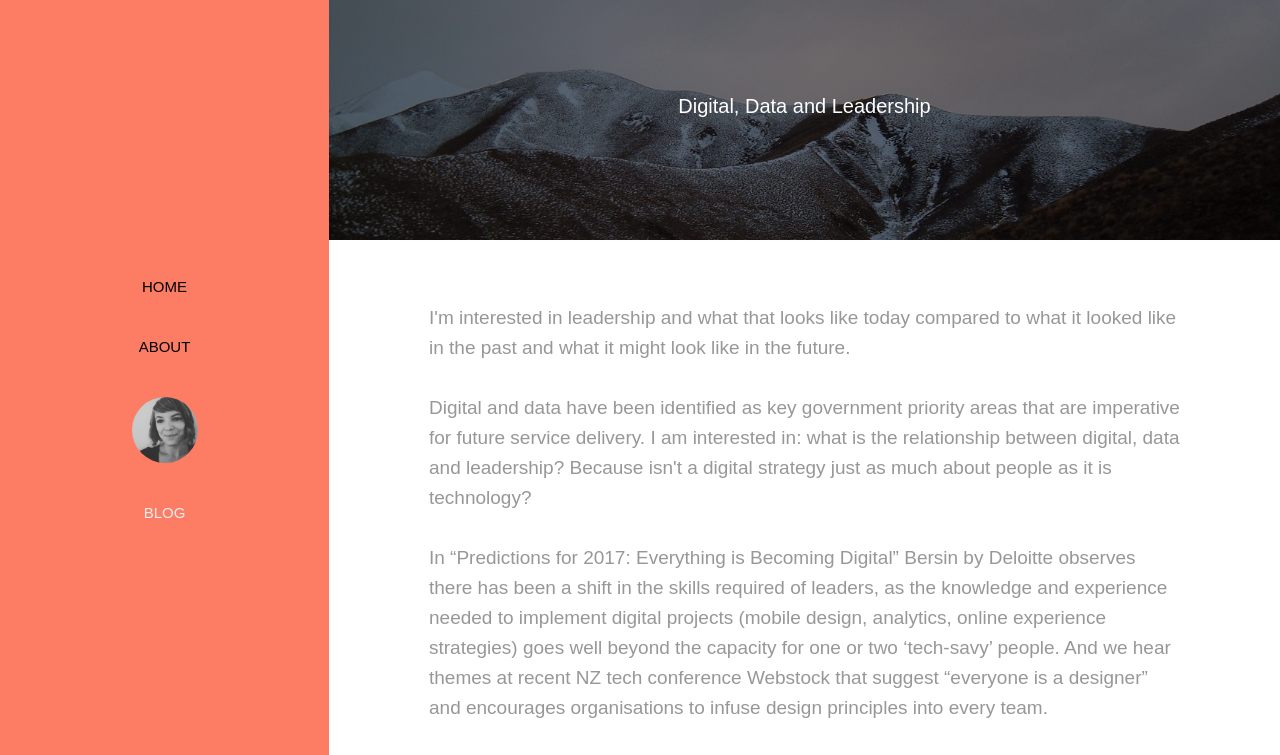
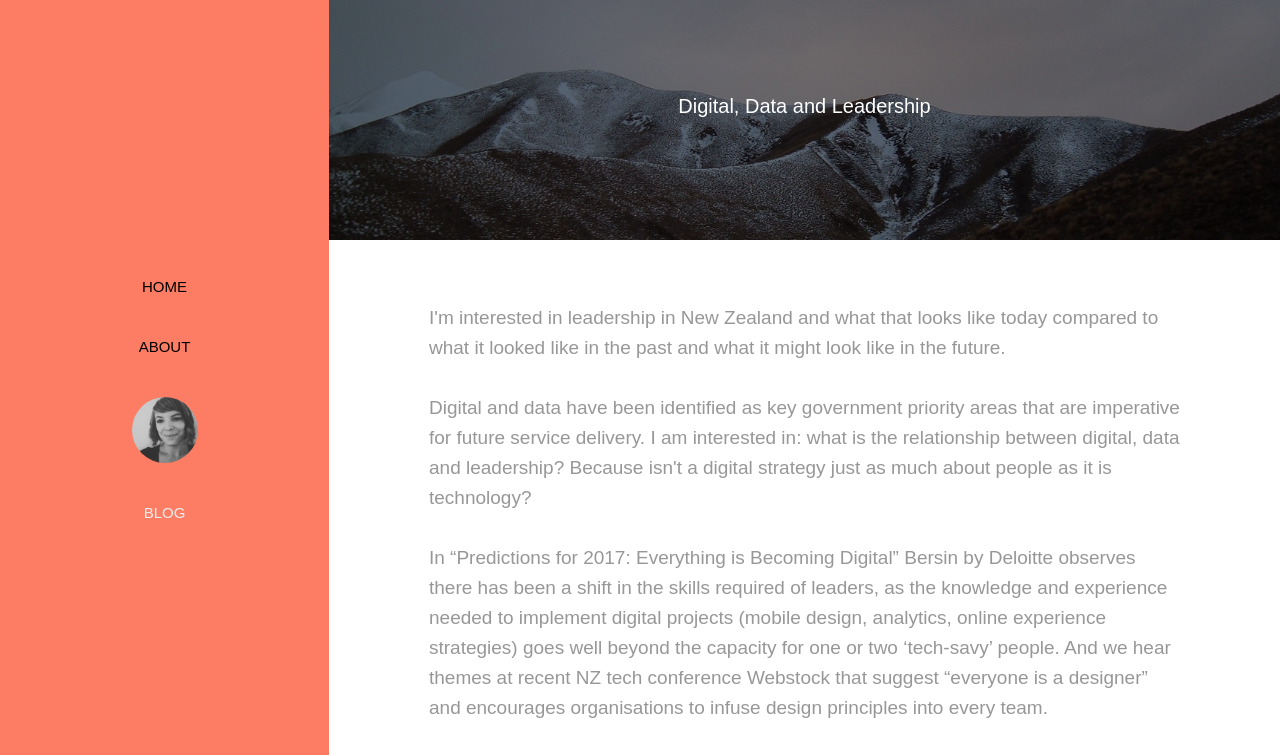
Before and after one commit to mandy-kate/blog, a website: page public/blog.html in a window 1280 px wide. Shown: the top 755 px of the page. Drawn offline with nearby package versions, Linux system fonts and the light colour scheme; a script that the page names is missing.

Commit message:
updated blog

```diff
--- a/public/blog.html
+++ b/public/blog.html
@@ -57,7 +57,7 @@
         <div class="section-title-group">
           <div class="center section-subheading">
             <div class="aboutsection">
-              <div class="textblock-leftalign">I'm interested in leadership and what that looks like today compared to what it looked like in the past and what it might look like in the future.
+              <div class="textblock-leftalign">I'm interested in leadership in New Zealand and what that looks like today compared to what it looked like in the past and what it might look like in the future.
                 <br>
                 <br> Digital and data have been identified as key government priority areas that are imperative for future service delivery. I am interested in: what is the relationship between digital, data and leadership? Because isn't a digital strategy just as much about people as it is technology?
                 <br>
```
Also changed, not shown: public/detail_author.html (+2 -2 lines), public/detail_post.html (+2 -2 lines).
